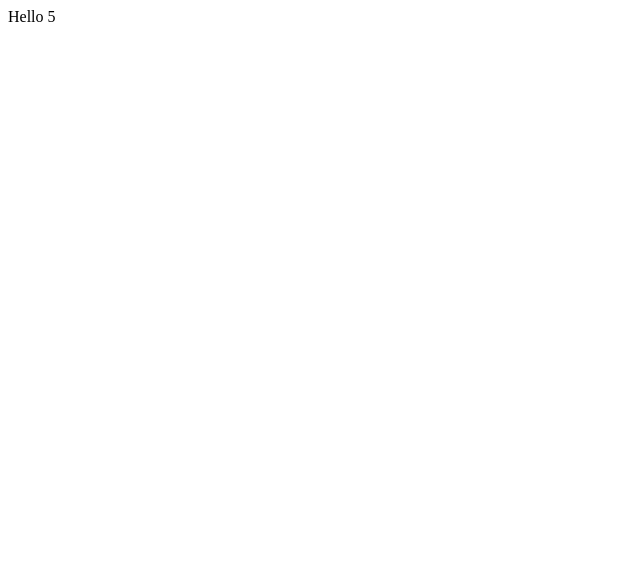
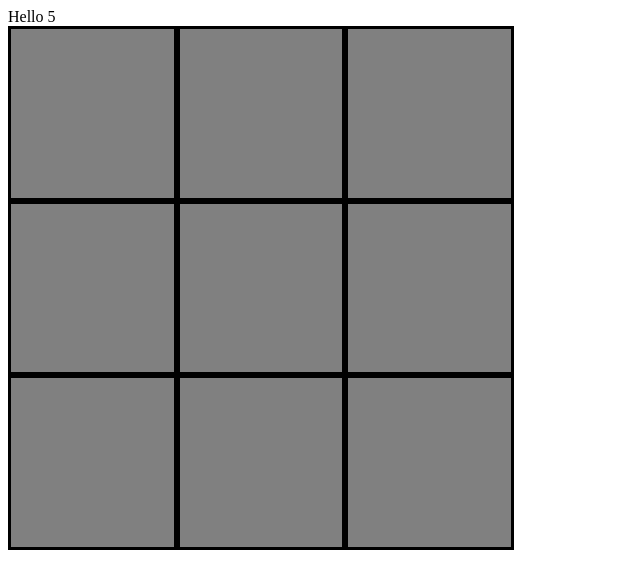
Before and after one commit to arjunkalburgi/tick-tack-toe, a React app: page / in a window 1280 px wide. Shown: the top 588 px of the page, without its empty margins (0-640 px from the left). Built offline with nearby package versions, Linux system fonts and the light colour scheme.

Commit message:
new board component implementations

```diff
--- a/src/components/App/App.tsx
+++ b/src/components/App/App.tsx
@@ -1,9 +1,9 @@
 import {createElement, Component} from 'react';
-import {ConnectedBoard} from '../Board/board';
+import {Board} from '../Board/board';
 
 export class App extends Component<{}, {}> {
   private test = 5;
   public render() {
-    return (<div><div>Hello {this.test}</div><ConnectedBoard/></div>);
+    return (<div><div>Hello {this.test}</div><Board board={[[],[],[]]} /></div>);
   }
 }
--- a/src/components/Board/board.css
+++ b/src/components/Board/board.css
@@ -11,5 +11,7 @@
 
 .row .col {
   width: 33.33%;
-  padding-top: 33.33%
+  padding-top: 33.33%;
+  background-color: gray;
+  border-style: solid;
 }
--- a/src/components/Board/board.tsx
+++ b/src/components/Board/board.tsx
@@ -1,5 +1,6 @@
 import {createElement, Component} from 'react';
 import './board.css';
+import {BoardRow} from './boardrow';
 import {Player, GameState} from '../../store';
 import { connect } from 'react-redux';
 
@@ -9,33 +10,22 @@ interface BoardProps {
 
 export class Board extends Component<BoardProps,{}> {
     render() {
+        console.log(this.props);
         return (
             <div className="container">
-                <div className="row">
-                    <div className="col">{this.props.board[0][0]}</div>
-                    <div className="col">{this.props.board[0][1]}</div>
-                    <div className="col">{this.props.board[0][2]}</div>
-                </div>
-                <div className="row">
-                    <div className="col">{this.props.board[1][0]}</div>
-                    <div className="col">{this.props.board[1][1]}</div>
-                    <div className="col">{this.props.board[1][2]}</div>
-                </div>
-                <div className="row">
-                    <div className="col">{this.props.board[2][0]}</div>
-                    <div className="col">{this.props.board[2][1]}</div>
-                    <div className="col">{this.props.board[2][2]}</div>
-                </div>
+                <BoardRow boardRow={this.props.board[0]} />
+                <BoardRow boardRow={this.props.board[1]} />
+                <BoardRow boardRow={this.props.board[2]} />
             </div>
         )
     }
 }
 
 // mapping Board Props and State board
-function mapStateToBoardProps(state:GameState, ownProp:BoardProps) {
-    return {
-        board: state.board
-    }
-}
-let boardFactory = connect(() => mapStateToBoardProps, {});
-export let ConnectedBoard = boardFactory(Board);
+// function mapStateToBoardProps(state:GameState, ownProp:BoardProps) {
+//     return {
+//         board: state.board
+//     }
+// }
+// let boardFactory = connect(mapStateToBoardProps);
+// export let ConnectedBoard = boardFactory(Board);
--- /dev/null
+++ b/src/components/Board/boardrow.tsx
@@ -0,0 +1,21 @@
+import {createElement, Component} from 'react';
+import './board.css';
+import {BoardSpot} from './boardspot';
+import {Player, GameState} from '../../store';
+import { connect } from 'react-redux';
+
+interface BoardRowProps {
+    boardRow: Array<Player>;
+}
+
+export class BoardRow extends Component<BoardRowProps,{}> {
+    render() {
+        return (
+            <div className="row">
+                <BoardSpot boardSpot={this.props.boardRow[0]} />
+                <BoardSpot boardSpot={this.props.boardRow[1]} />
+                <BoardSpot boardSpot={this.props.boardRow[2]} />
+            </div>
+        )
+    }
+}
--- /dev/null
+++ b/src/components/Board/boardspot.tsx
@@ -0,0 +1,14 @@
+import {createElement, Component} from 'react';
+import './board.css';
+import {Player, GameState} from '../../store';
+import { connect } from 'react-redux';
+
+interface BoardSpotProps {
+    boardSpot: Player;
+}
+
+export class BoardSpot extends Component<BoardSpotProps,{}> {
+    render() {
+        return (<div className="col">{this.props.boardSpot}</div>)
+    }
+}
```
